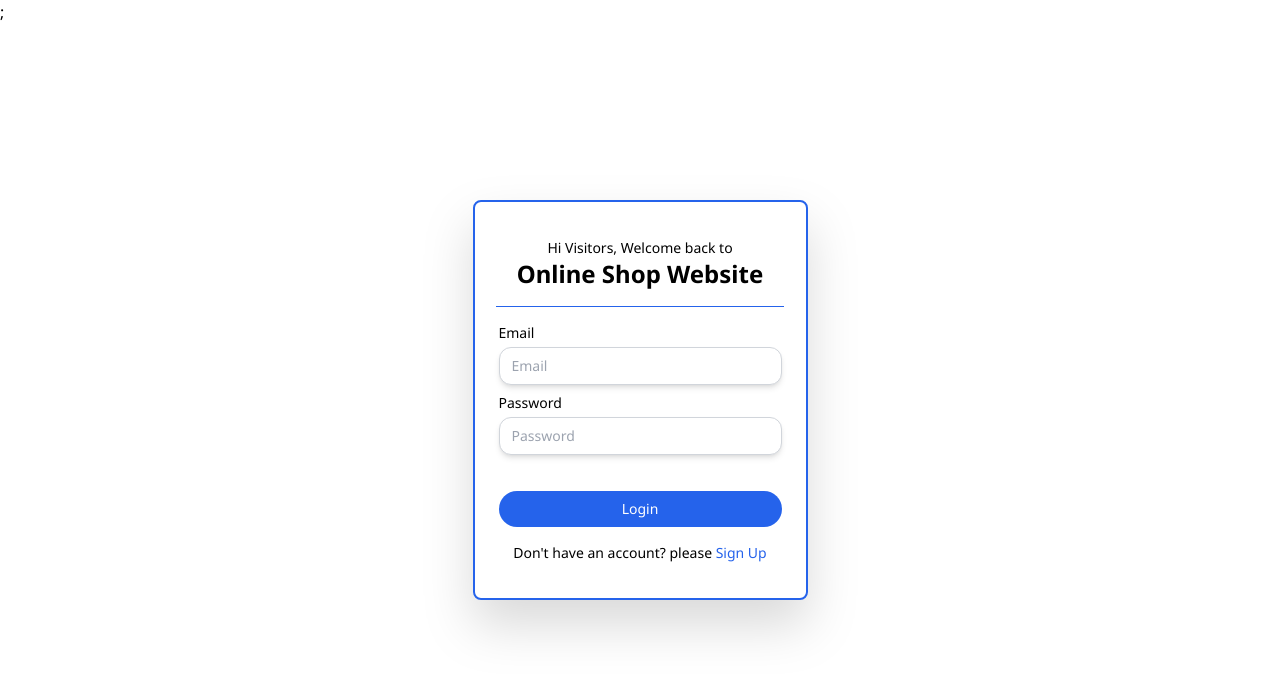
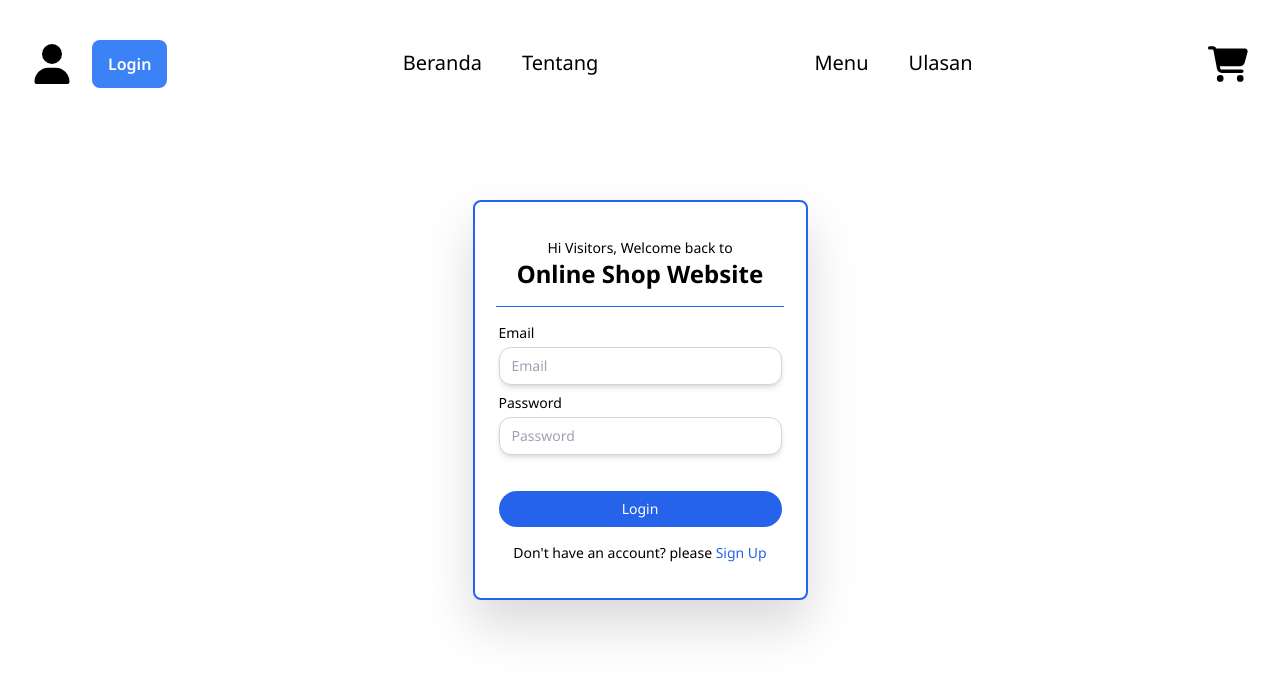
Before and after one commit to KadekPindra/toko-online, a Next.js app: page /auth/login in a window 1280 px wide. Shown: the top 674 px of the page. Built offline with nearby package versions, Linux system fonts and the light colour scheme; no server answers.

Commit message:
Add Navigation

```diff
--- a/package.json
+++ b/package.json
@@ -9,6 +9,11 @@
     "lint": "next lint"
   },
   "dependencies": {
+    "@fortawesome/fontawesome-svg-core": "^6.5.2",
+    "@fortawesome/free-brands-svg-icons": "^6.5.2",
+    "@fortawesome/free-regular-svg-icons": "^6.5.2",
+    "@fortawesome/free-solid-svg-icons": "^6.5.2",
+    "@fortawesome/react-fontawesome": "^0.2.0",
     "bcrypt": "^5.1.1",
     "firebase": "^10.10.0",
     "formik": "^2.4.5",
--- a/src/components/layout/Navbar/index.tsx
+++ b/src/components/layout/Navbar/index.tsx
@@ -0,0 +1,160 @@
+"use client";
+import Image from "next/image";
+// import logo from "../image/logo-MK.png"
+import Link from "next/link";
+import ReactDOM from 'react-dom'
+import { FontAwesomeIcon } from '@fortawesome/react-fontawesome'
+import { faBars, faCartShopping, faCircle, faTimes, faUser } from "@fortawesome/free-solid-svg-icons";
+import React, { useEffect, useState } from "react";
+import { signIn, signOut, useSession } from "next-auth/react";
+
+const Sidebar = ({ isOpen, onClose } : any) => {
+const [isClosing, setIsClosing] = useState(false);
+
+  const handleAnimationEnd = () => {
+    if (isClosing) {
+      onClose();
+    }
+  };
+
+  return (
+    <div
+      className={`fixed inset-0 z-50 bg-black bg-opacity-50 transition-opacity ${
+        isOpen ? "opacity-100" : "opacity-0 pointer-events-none"
+      }`}
+      onClick={() => setIsClosing(true)}
+    >
+      <div
+        className={`fixed inset-y-0 left-0 z-50 w-64 bg-white shadow-lg transform transition-transform ${
+          isOpen ? "translate-x-0" : "-translate-x-full"
+        }`}
+        onAnimationEnd={handleAnimationEnd}
+      >
+        <button
+          className="absolute top-4 right-4 text-gray-500 focus:outline-none"
+          onClick={() => onClose()}
+        >
+          <FontAwesomeIcon icon={faTimes} />
+        </button>
+        <ul className="p-8 space-y-4">
+          <li><a href="#">Beranda</a></li>
+          <li><a href="#">Tentang Kami</a></li>
+          <li><a href="#">Menu</a></li>
+          <li><a href="#">Ulasan</a></li>
+        </ul>
+      </div>
+
+    </div>
+  );
+};
+
+const Navigation = () => {
+    const { data } = useSession();
+    const [isSidebarOpen, setIsSidebarOpen] = useState(false);
+    const [isBlurred, setIsBlurred] = useState(false);
+
+    const toggleSidebar = () => {
+        setIsSidebarOpen(!isSidebarOpen);
+    };
+
+    useEffect(() => {
+      const handleScroll = () => {
+          const scrollTop = window.scrollY;
+          const blurThreshold = 50;
+
+          if (scrollTop > blurThreshold) {
+              setIsBlurred(true);
+          } else {
+              setIsBlurred(false);
+          }
+      };
+
+      window.addEventListener("scroll", handleScroll);
+
+      return () => {
+          window.removeEventListener("scroll", handleScroll);
+      };
+    }, []);
+
+    return(
+        <>
+            <nav className={`w-full bg-white px-8 py-4 flex justify-between md:justify-center md:items-center md:gap-5 fixed transition-all duration-500 ${isBlurred ? 'bg-transparent backdrop-filter backdrop-blur-lg' : ''}`}>
+            <div className="md:flex justify-start items-center hidden ">
+                  <FontAwesomeIcon
+                    icon={faUser}
+                    style={{
+                        color: "#000",
+                        width: 40,
+                        height: 40,
+                    }}
+                   />
+                   <button className="ml-5 bg-blue-500 px-4 py-3 font-semibold rounded-lg text-white" onClick={() => (data ? signOut() : signIn())}>
+                        {data ? 'Logout' : 'Login'}
+                   </button>
+                </div>
+                <div className="text-xl gap-10 md:flex hidden md:ml-auto">
+                    <Link href="/">
+                        <h1 className={`text-xl hover:border-slate-400 border-b-2 border-transparent ${isBlurred ? 'border-transparent hover:border-blue-800' : ''}`}>
+                            Beranda
+                        </h1>
+                    </Link>
+                    <Link href="/">
+                        <h1 className={`text-xl hover:border-slate-400 border-b-2 border-transparent ${isBlurred ? 'border-transparent hover:border-blue-800' : ''}`}>
+                            Tentang
+                        </h1>
+                    </Link>
+                </div>
+                <div className="flex items-center justify-center w-20 h-20 md:w-24 md:h-24 md:mx-10">
+                   {/* <Image
+                   className="rounded-2xl"
+                   src={logo}
+                   alt="Mek Komang"
+                   /> */}
+                </div>
+                <div className="text-xl gap-10 md:flex hidden">
+                    <Link href="/">
+                        <h1 className={`text-xl hover:border-slate-400 border-b-2 border-transparent ${isBlurred ? 'border-transparent hover:border-blue-800' : ''}`}>
+                            Menu
+                        </h1>
+                    </Link>
+                    <Link href="/">
+                        <h1 className={`text-xl hover:border-slate-400 border-b-2 border-transparent ${isBlurred ? 'border-transparent hover:border-blue-800' : ''}`}>
+                            Ulasan
+                        </h1>
+                    </Link>
+
+                </div>
+                <div className="md:flex justify-start items-start hidden md:ml-auto ">
+                  <FontAwesomeIcon
+                    icon={faCartShopping}
+                    style={{
+                        color: "#000",
+                        width: 40,
+                        height: 40,
+                    }}
+                   />
+                </div>
+                <div className="flex items-center justify-center gap-10 md:hidden">
+                <FontAwesomeIcon
+                    icon={faCartShopping}
+                    style={{
+                        color: "#000",
+                        width: 25,
+                    }}
+                />
+                <FontAwesomeIcon
+                    icon={faBars}
+                    style={{
+                        color: "#000",
+                        width: 20,
+                    }}
+                    onClick={toggleSidebar}
+                />
+                </div>
+                <Sidebar isOpen={isSidebarOpen} onClose={toggleSidebar} />
+            </nav>
+        </>
+    );
+}
+
+export default Navigation;
--- a/src/components/views/auth/login/index.tsx
+++ b/src/components/views/auth/login/index.tsx
@@ -84,9 +84,9 @@ const LoginView = () => {
           </button>
           <div className="flex items-center w-full justify-center mt-2">
             <p className="text-sm">
-              Don't have an account? please{" "}
+              Don{"'"}t have an account? please {""}
               <Link href={"/auth/register"}>
-                <span className="text-blue-600 hover: ">Sign Up</span>
+                <span className="text-blue-600">Sign Up</span>
               </Link>
             </p>
           </div>
--- a/src/components/views/auth/register/index.tsx
+++ b/src/components/views/auth/register/index.tsx
@@ -7,6 +7,7 @@ const RegisterView = () => {
   const [error, setError] = useState("");
 
   const { push } = useRouter();
+
   const handleSubmit = async (event: FormEvent<HTMLFormElement>) => {
     event.preventDefault();
     setIsLoading(true);
--- a/src/pages/_app.tsx
+++ b/src/pages/_app.tsx
@@ -1,3 +1,4 @@
+import Navigation from "@/components/layout/Navbar";
 import "@/styles/globals.css";
 import { SessionProvider } from "next-auth/react";
 import type { AppProps } from "next/app";
@@ -16,6 +17,7 @@ export default function App({
   return (
     <SessionProvider session={session}>
       <div className={Noto.className}>
+        <Navigation />
         <Component {...pageProps} />;
       </div>
     </SessionProvider>
```
Also changed, not shown: 1 other file (tests, documents, lock files or other folders).
